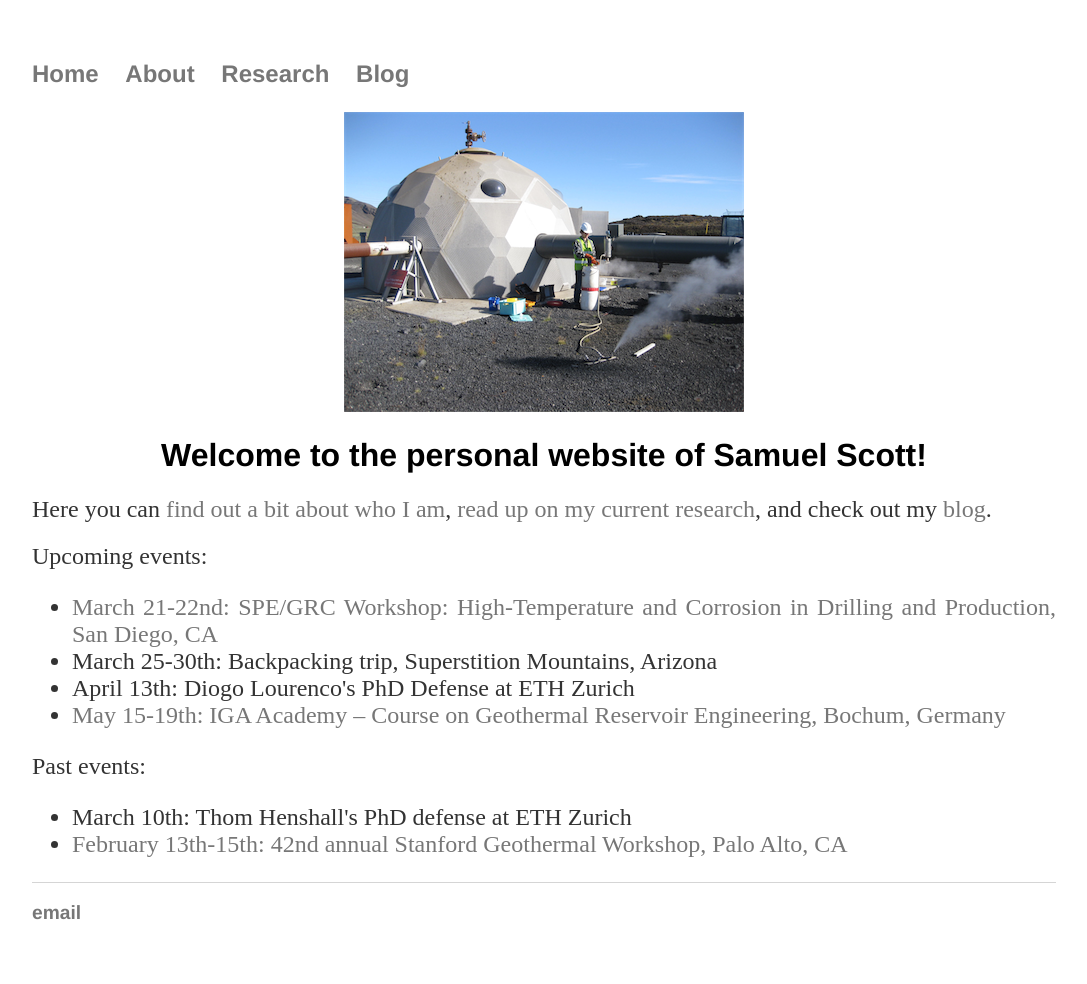
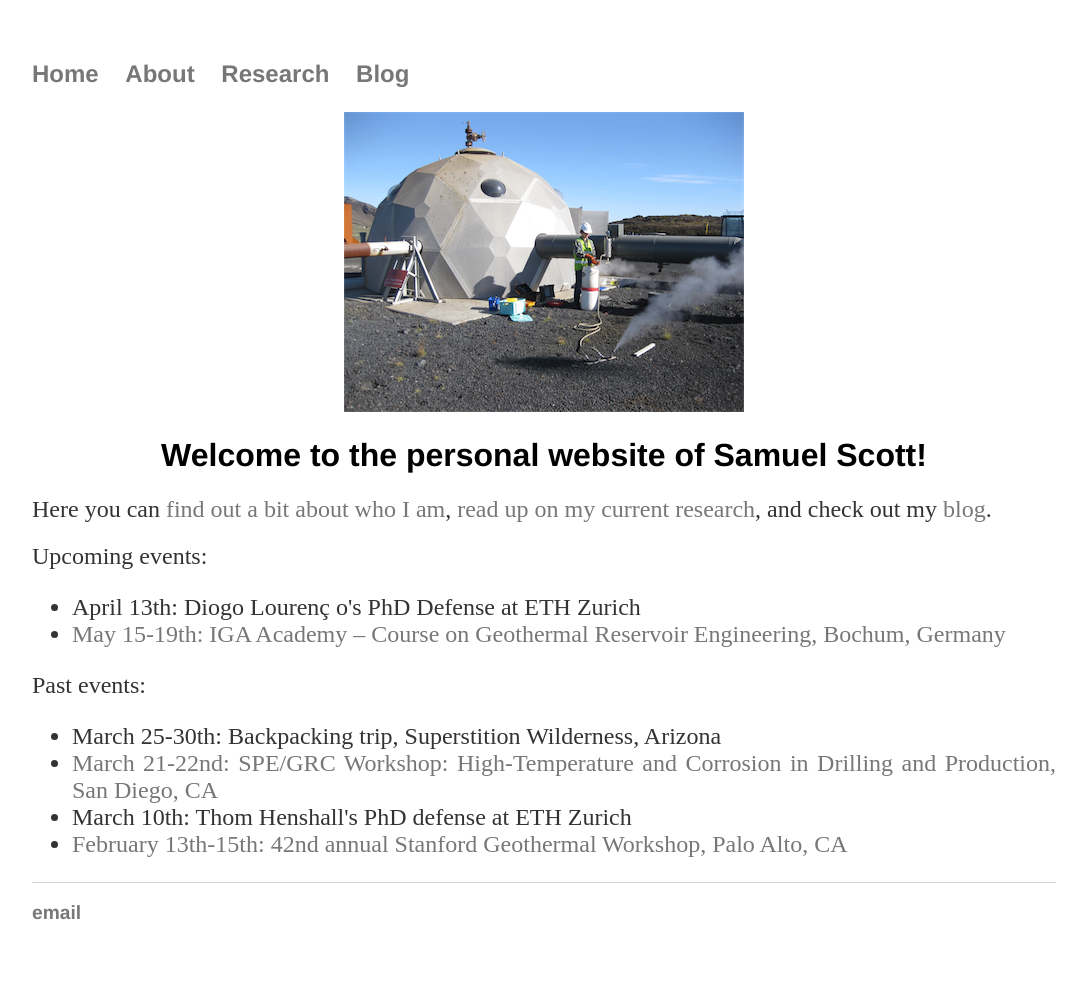
Before and after one commit to two-phaseflow/two-phaseflow.github.io, a Jekyll site: the page built from index.html, in a window 1280 px wide. Shown: the whole page, without its empty margins (96-1183 px from the left). Built offline with Jekyll 4.4.1, drawn with Linux system fonts in a browser that asks for light colours.

Commit message:
Update index.html

```diff
--- a/index.html
+++ b/index.html
@@ -12,15 +12,15 @@ title: Samuel Scott's personal website
 
 <h2> Upcoming events:
 <ul>
-  <li><a href="http://www.spe.org/events/en/2017/workshop/17jsnd/about.html">March 21-22nd: SPE/GRC Workshop: High-Temperature and Corrosion in Drilling and Production, San Diego, CA</a></li>
-  <li>March 25-30th: Backpacking trip, Superstition Mountains, Arizona</a></li>
-  <li>April 13th: Diogo Lourenco's PhD Defense at ETH Zurich</a></li>
+  <li>April 13th: Diogo Louren&ccedil o's PhD Defense at ETH Zurich</a></li>
   <li><a href="https://www.geothermal-energy.org/iga_academy/courses_and_workshops/geothermal_reservoir_engineering.html">May 15-19th: IGA Academy – Course on Geothermal Reservoir Engineering, Bochum, Germany</a></li>
 </ul>
 </h2>
 
 <h2> Past events:
 <ul>
+	<li>March 25-30th: Backpacking trip, Superstition Wilderness, Arizona</a></li>
+	<li><a href="http://www.spe.org/events/en/2017/workshop/17jsnd/about.html">March 21-22nd: SPE/GRC Workshop: High-Temperature and Corrosion in Drilling and Production, San Diego, CA</a></li>
 	<li>March 10th: Thom Henshall's PhD defense at ETH Zurich</li>
 	<li><a href="https://pangea.stanford.edu/researchgroups/geothermal/stanford-geothermal-workshop">February 13th-15th: 42nd annual Stanford Geothermal Workshop, Palo Alto, CA</a></li>
 </ul>
```
